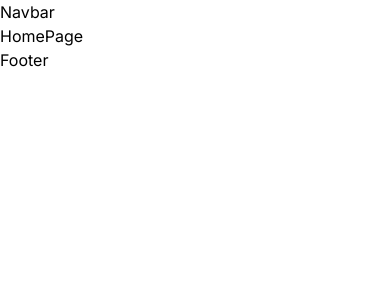
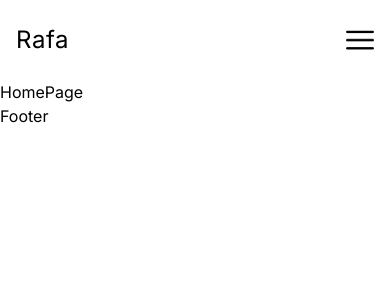
Before and after one commit to Rauf-pro/next-ecommerce-full, a Next.js app: page / in a window 390 px wide. Shown: the top 300 px of the page. Built offline with nearby package versions, Linux system fonts and the light colour scheme.

Commit message:
add: mobile menu for navbar

```diff
--- /dev/null
+++ b/src/components/Menu.tsx
@@ -0,0 +1,34 @@
+"use client";
+
+import Image from "next/image";
+import Link from "next/link";
+import { useState } from "react";
+
+const Menu = () => {
+  const [open, setOpen] = useState(false);
+  return (
+    <div>
+      <Image
+        src={"/menu.png"}
+        alt=""
+        width={28}
+        height={28}
+        className="cursor-pointer"
+        onClick={() => setOpen((prev) => !prev)}
+      />
+      {open && (
+        <div className="absolute bg-black text-white left-0 top-20 w-full h-[calc(100vh - 80px)] flex flex-col items-center justify-center gap-8 text-xl z-10">
+          <Link href={"/"}>Home</Link>
+          <Link href={"/"}>Shop</Link>
+          <Link href={"/"}>Deals</Link>
+          <Link href={"/"}>About</Link>
+          <Link href={"/"}>Contact</Link>
+          <Link href={"/"}>Logout</Link>
+          <Link href={"/"}>Cart (1)</Link>
+        </div>
+      )}
+    </div>
+  );
+};
+
+export default Menu;
--- a/src/components/Navbar.tsx
+++ b/src/components/Navbar.tsx
@@ -1,9 +1,20 @@
-
+import Link from "next/link";
+import Menu from "./Menu";
 
 const Navbar = () => {
   return (
-    <div>Navbar</div>
-  )
-}
+    <div className="h-20 px-4 md:px-8 lg:px-16 xl:px-32 2xl:px-64 relative">
+      {/* MOBILE */}
+      <div className="h-full flex items-center justify-between">
+        <Link href={"/"}>
+          <div className="text-2xl tracking-wide ">Rafa</div>
+        </Link>
+        <Menu />
+      </div>
+      {/* BIGGER SCREENS */}
+      <div className="hidden md:flex items-center justify-between gap-8 h-full"></div>
+    </div>
+  );
+};
 
-export default Navbar
+export default Navbar;
```
